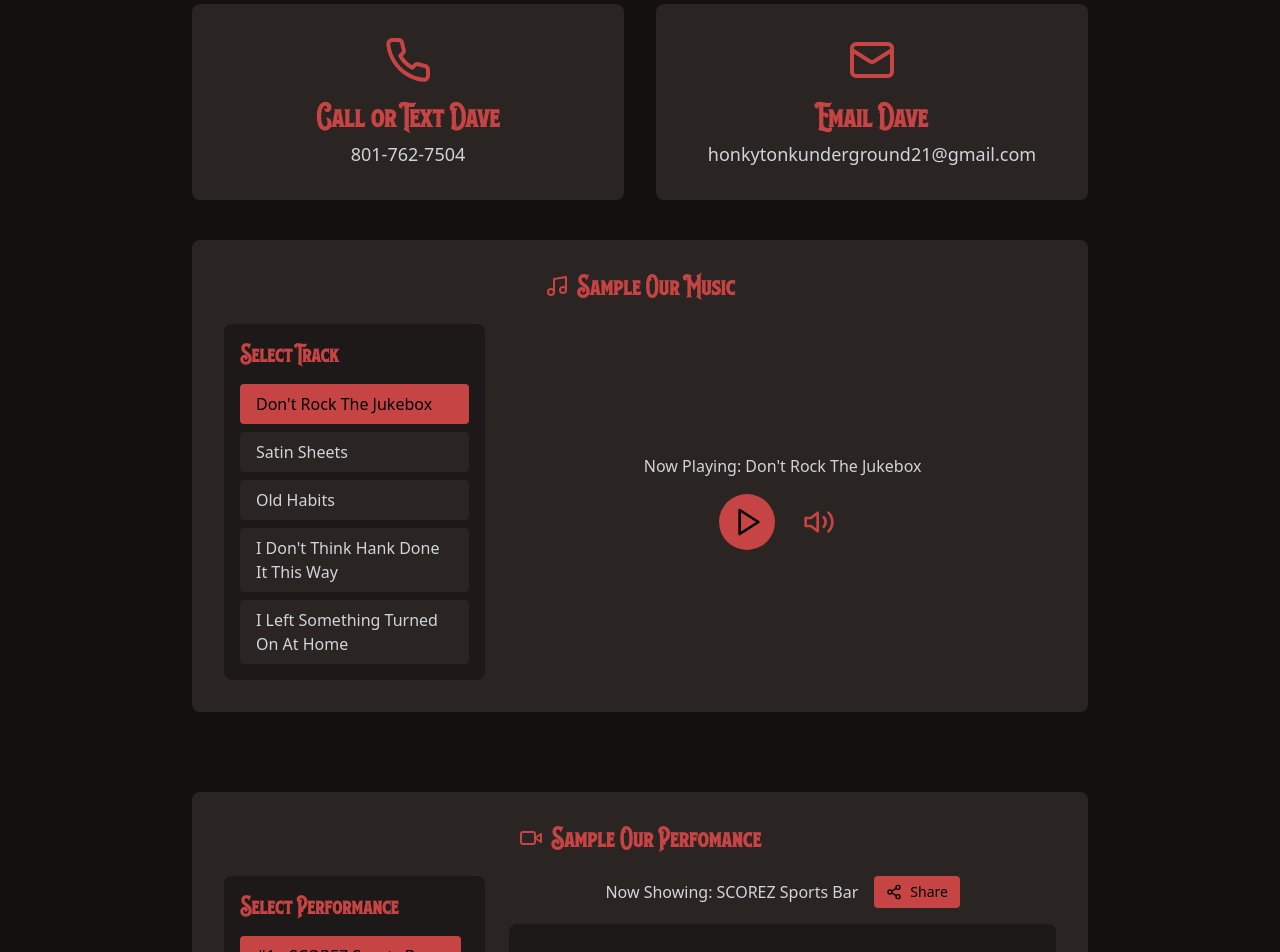
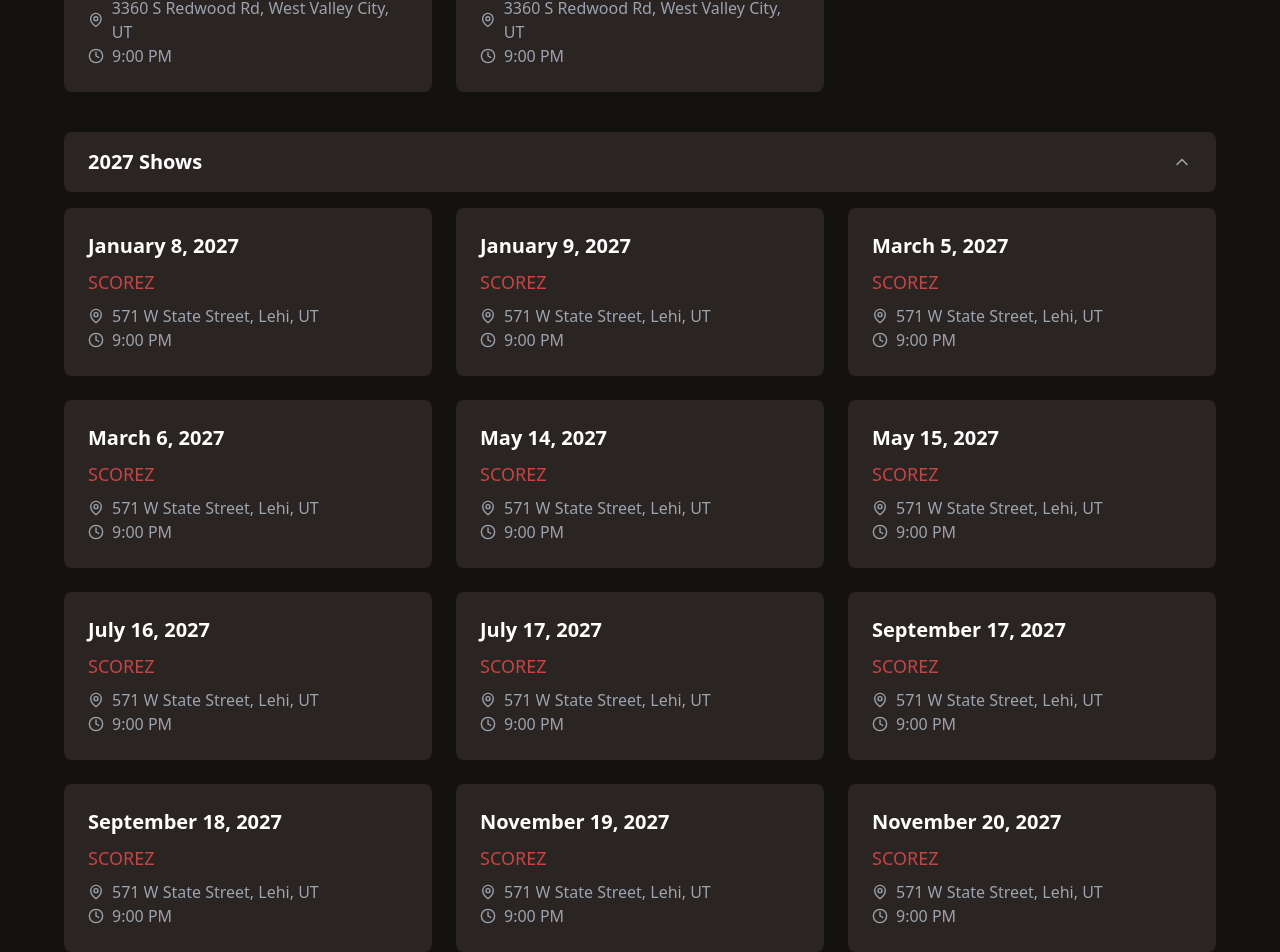
Before and after one commit to Honkytonkunderground/Honky-Tonk-Underground, a React (Vite) app: page / in a window 1280 px wide. Shown: the part 1832-2784 px from the top of the page. Built offline with nearby package versions, Linux system fonts and the light colour scheme; grey boxes are pictures that could not be loaded.

Commit message:
Updated shows and added a way to see the new year!

```diff
--- a/src/components/Shows.tsx
+++ b/src/components/Shows.tsx
@@ -18,7 +18,7 @@ interface Show {
 const shows: Show[] = [
   {
     date: 'April 25, 2025',
-    venue: "The Westerner",
+    venue: 'The Westerner',
     location: '3360 S Redwood Rd, West Valley City, UT',
     time: '9:00 PM',
     url: 'https://westernerslc.com/event/live-music-honky-tonk-underground/',
@@ -28,7 +28,7 @@ const shows: Show[] = [
   },
   {
     date: 'April 26, 2025',
-    venue: "The Westerner",
+    venue: 'The Westerner',
     location: '3360 S Redwood Rd, West Valley City, UT',
     time: '9:00 PM',
     url: 'https://westernerslc.com/event/live-music-honky-tonk-underground/',
@@ -38,7 +38,7 @@ const shows: Show[] = [
   },
   {
     date: 'September 5, 2025',
-    venue: "The Westerner",
+    venue: 'The Westerner',
     location: '3360 S Redwood Rd, West Valley City, UT',
     time: '9:00 PM',
     url: 'https://westernerslc.com/events',
@@ -48,7 +48,7 @@ const shows: Show[] = [
   },
   {
     date: 'September 6, 2025',
-    venue: "The Westerner",
+    venue: 'The Westerner',
     location: '3360 S Redwood Rd, West Valley City, UT',
     time: '9:00 PM',
     url: 'https://westernerslc.com/events',
@@ -58,7 +58,7 @@ const shows: Show[] = [
   },
   {
     date: 'October 10, 2025',
-    venue: "SCOREZ",
+    venue: 'SCOREZ',
     location: '571 W State Street, Lehi, UT',
     time: '9:00 PM',
     url: 'https://www.scorez-sports-bar.com/',
@@ -68,7 +68,7 @@ const shows: Show[] = [
   },
   {
     date: 'February 20, 2026',
-    venue: "The Westerner",
+    venue: 'The Westerner',
     location: '3360 S Redwood Rd, West Valley City, UT',
     time: '9:00 PM',
     url: 'https://westernerslc.com/events',
@@ -78,7 +78,7 @@ const shows: Show[] = [
   },
   {
     date: 'February 21, 2026',
-    venue: "The Westerner",
+    venue: 'The Westerner',
     location: '3360 S Redwood Rd, West Valley City, UT',
     time: '9:00 PM',
     url: 'https://westernerslc.com/events',
@@ -88,7 +88,7 @@ const shows: Show[] = [
   },
   {
     date: 'February 27, 2026',
-    venue: "SCOREZ",
+    venue: 'SCOREZ',
     location: '571 W State Street, Lehi, UT',
     time: '9:00 PM',
     url: 'https://www.scorez-sports-bar.com/',
@@ -98,7 +98,7 @@ const shows: Show[] = [
   },
   {
     date: 'April 11, 2026',
-    venue: "The Engine Room and Pub",
+    venue: 'The Engine Room and Pub',
     location: '1388 S 300 W #400 SLC, UT',
     time: '9:00 PM',
     url: 'https://www.engineroompub.com/',
@@ -108,7 +108,7 @@ const shows: Show[] = [
   },
   {
     date: 'May 2, 2026',
-    venue: "SCOREZ",
+    venue: 'SCOREZ',
     location: '571 W State Street, Lehi, UT',
     time: '9:00 PM',
     url: 'https://www.scorez-sports-bar.com/',
@@ -118,7 +118,7 @@ const shows: Show[] = [
   },
   {
     date: 'May 15, 2026',
-    venue: "The Westerner",
+    venue: 'The Westerner',
     location: '3360 S Redwood Rd, West Valley City, UT',
     time: '9:00 PM',
     url: 'https://westernerslc.com/events',
@@ -128,7 +128,7 @@ const shows: Show[] = [
   },
   {
     date: 'May 16, 2026',
-    venue: "The Westerner",
+    venue: 'The Westerner',
     location: '3360 S Redwood Rd, West Valley City, UT',
     time: '9:00 PM',
     url: 'https://westernerslc.com/events',
@@ -138,7 +138,7 @@ const shows: Show[] = [
   },
   {
     date: 'July 17, 2026',
-    venue: "The Engine Room and Pub",
+    venue: 'The Engine Room and Pub',
     location: '1388 S 300 W #400 SLC, UT',
     time: '9:00 PM',
     url: 'https://www.engineroompub.com/',
@@ -148,7 +148,7 @@ const shows: Show[] = [
   },
   {
     date: 'August 14, 2026',
-    venue: "SCOREZ",
+    venue: 'SCOREZ',
     location: '571 W State Street, Lehi, UT',
     time: '9:00 PM',
     url: 'https://www.scorez-sports-bar.com/',
@@ -158,7 +158,7 @@ const shows: Show[] = [
   },
   {
     date: 'August 15, 2026',
-    venue: "SCOREZ",
+    venue: 'SCOREZ',
     location: '571 W State Street, Lehi, UT',
     time: '9:00 PM',
     url: 'https://www.scorez-sports-bar.com/',
@@ -168,7 +168,7 @@ const shows: Show[] = [
   },
   {
     date: 'September 17, 2026',
-    venue: "Bonneville Salt Dome",
+    venue: 'Bonneville Salt Dome',
     location: 'Bonneville Salt Dome, 850 N Bonneville Blvd, Salt Lake City, UT 84103',
     time: '7:00 PM',
     url: 'https://www.slc.gov/events/2026/04/02/dancing-under-the-stars/',
@@ -178,7 +178,7 @@ const shows: Show[] = [
   },
   {
     date: 'October 17, 2026',
-    venue: "The Engine Room and Pub",
+    venue: 'The Engine Room and Pub',
     location: '1388 S 300 W #400 SLC, UT',
     time: '9:00 PM',
     url: 'https://www.engineroompub.com/',
@@ -188,7 +188,7 @@ const shows: Show[] = [
   },
   {
     date: 'November 20, 2026',
-    venue: "The Westerner",
+    venue: 'The Westerner',
     location: '3360 S Redwood Rd, West Valley City, UT',
     time: '9:00 PM',
     url: 'https://westernerslc.com/events',
@@ -198,10 +198,132 @@ const shows: Show[] = [
   },
   {
     date: 'November 21, 2026',
-    venue: "The Westerner",
+    venue: 'The Westerner',
     location: '3360 S Redwood Rd, West Valley City, UT',
     time: '9:00 PM',
     url: 'https://westernerslc.com/events',
+    pastShowUrl: '',
+    pastShowVideo: '',
+    pastShowPicture: `${Dave}`
+  },
+
+  // 2027 SHOWS
+  {
+    date: 'January 8, 2027',
+    venue: 'SCOREZ',
+    location: '571 W State Street, Lehi, UT',
+    time: '9:00 PM',
+    url: 'https://www.scorez-sports-bar.com/',
+    pastShowUrl: '',
+    pastShowVideo: '',
+    pastShowPicture: `${Dave}`
+  },
+  {
+    date: 'January 9, 2027',
+    venue: 'SCOREZ',
+    location: '571 W State Street, Lehi, UT',
+    time: '9:00 PM',
+    url: 'https://www.scorez-sports-bar.com/',
+    pastShowUrl: '',
+    pastShowVideo: '',
+    pastShowPicture: `${Dave}`
+  },
+  {
+    date: 'March 5, 2027',
+    venue: 'SCOREZ',
+    location: '571 W State Street, Lehi, UT',
+    time: '9:00 PM',
+    url: 'https://www.scorez-sports-bar.com/',
+    pastShowUrl: '',
+    pastShowVideo: '',
+    pastShowPicture: `${Dave}`
+  },
+  {
+    date: 'March 6, 2027',
+    venue: 'SCOREZ',
+    location: '571 W State Street, Lehi, UT',
+    time: '9:00 PM',
+    url: 'https://www.scorez-sports-bar.com/',
+    pastShowUrl: '',
+    pastShowVideo: '',
+    pastShowPicture: `${Dave}`
+  },
+  {
+    date: 'May 14, 2027',
+    venue: 'SCOREZ',
+    location: '571 W State Street, Lehi, UT',
+    time: '9:00 PM',
+    url: 'https://www.scorez-sports-bar.com/',
+    pastShowUrl: '',
+    pastShowVideo: '',
+    pastShowPicture: `${Dave}`
+  },
+  {
+    date: 'May 15, 2027',
+    venue: 'SCOREZ',
+    location: '571 W State Street, Lehi, UT',
+    time: '9:00 PM',
+    url: 'https://www.scorez-sports-bar.com/',
+    pastShowUrl: '',
+    pastShowVideo: '',
+    pastShowPicture: `${Dave}`
+  },
+  {
+    date: 'July 16, 2027',
+    venue: 'SCOREZ',
+    location: '571 W State Street, Lehi, UT',
+    time: '9:00 PM',
+    url: 'https://www.scorez-sports-bar.com/',
+    pastShowUrl: '',
+    pastShowVideo: '',
+    pastShowPicture: `${Dave}`
+  },
+  {
+    date: 'July 17, 2027',
+    venue: 'SCOREZ',
+    location: '571 W State Street, Lehi, UT',
+    time: '9:00 PM',
+    url: 'https://www.scorez-sports-bar.com/',
+    pastShowUrl: '',
+    pastShowVideo: '',
+    pastShowPicture: `${Dave}`
+  },
+  {
+    date: 'September 17, 2027',
+    venue: 'SCOREZ',
+    location: '571 W State Street, Lehi, UT',
+    time: '9:00 PM',
+    url: 'https://www.scorez-sports-bar.com/',
+    pastShowUrl: '',
+    pastShowVideo: '',
+    pastShowPicture: `${Dave}`
+  },
+  {
+    date: 'September 18, 2027',
+    venue: 'SCOREZ',
+    location: '571 W State Street, Lehi, UT',
+    time: '9:00 PM',
+    url: 'https://www.scorez-sports-bar.com/',
+    pastShowUrl: '',
+    pastShowVideo: '',
+    pastShowPicture: `${Dave}`
+  },
+  {
+    date: 'November 19, 2027',
+    venue: 'SCOREZ',
+    location: '571 W State Street, Lehi, UT',
+    time: '9:00 PM',
+    url: 'https://www.scorez-sports-bar.com/',
+    pastShowUrl: '',
+    pastShowVideo: '',
+    pastShowPicture: `${Dave}`
+  },
+  {
+    date: 'November 20, 2027',
+    venue: 'SCOREZ',
+    location: '571 W State Street, Lehi, UT',
+    time: '9:00 PM',
+    url: 'https://www.scorez-sports-bar.com/',
     pastShowUrl: '',
     pastShowVideo: '',
     pastShowPicture: `${Dave}`
@@ -210,23 +332,41 @@ const shows: Show[] = [
 
 export function Shows(): JSX.Element {
   const [show2025, setShow2025] = useState(false);
+  const [show2027, setShow2027] = useState(true);
 
   const isPastShow = (showDate: string): boolean => {
     const today = new Date();
     today.setHours(0, 0, 0, 0);
-    return new Date(showDate) < today;
+
+    const date = new Date(showDate);
+    date.setHours(0, 0, 0, 0);
+
+    return date < today;
   };
 
   const getLink = (show: Show): string =>
-    isPastShow(show.date) && show.pastShowUrl ? show.pastShowUrl : show.url;
+    isPastShow(show.date) && show.pastShowUrl
+      ? show.pastShowUrl
+      : show.url;
 
-  const shows2025 = shows.filter(s => new Date(s.date).getFullYear() === 2025);
-  const shows2026 = shows.filter(s => new Date(s.date).getFullYear() === 2026);
+  const shows2025 = shows.filter(
+    s => new Date(s.date).getFullYear() === 2025
+  );
 
-  const cardClass = "relative overflow-hidden bg-[#2a2422] p-6 rounded-lg hover:bg-[#332e2b] transition-colors group cursor-pointer";
+  const shows2026 = shows.filter(
+    s => new Date(s.date).getFullYear() === 2026
+  );
+
+  const shows2027 = shows.filter(
+    s => new Date(s.date).getFullYear() === 2027
+  );
+
+  const cardClass =
+    'relative overflow-hidden bg-[#2a2422] p-6 rounded-lg hover:bg-[#332e2b] transition-colors group cursor-pointer';
 
   const renderCard = (show: Show, index: number) => {
     const past = isPastShow(show.date);
+
     return (
       <div
         key={index}
@@ -254,31 +394,40 @@ export function Shows(): JSX.Element {
             )}
           </div>
         )}
+
         {past && (
           <div className="absolute -right-16 top-8 transform rotate-45 bg-red-500 text-white py-1 w-64 text-center font-bold z-10">
             Y'all Missed it!
           </div>
         )}
+
         <div className="flex items-start gap-4 relative z-10">
           <div className="flex-1">
-            <p className={`font-bold text-xl mb-2 ${past ? 'text-gray-300' : 'text-white'}`}>
+            <p
+              className={`font-bold text-xl mb-2 ${
+                past ? 'text-gray-300' : 'text-white'
+              }`}
+            >
               {show.date}
             </p>
-            <p className={`text-lg ${past ? 'text-gray-400' : 'text-[#c64444]'}`}>
+
+            <p
+              className={`text-lg ${
+                past ? 'text-gray-400' : 'text-[#c64444]'
+              }`}
+            >
               {show.venue}
             </p>
-            {!past && (
-              <>
+
             <div className="flex items-center gap-2 text-gray-400 mt-2">
               <MapPin className="w-4 h-4" />
               <span>{show.location}</span>
             </div>
+
             <div className="flex items-center gap-2 text-gray-400">
               <Clock className="w-4 h-4" />
               <span>{show.time}</span>
             </div>
-              </>
-            )}
           </div>
         </div>
       </div>
@@ -288,11 +437,13 @@ export function Shows(): JSX.Element {
   return (
     <section className="py-20 px-4 md:px-8 bg-black/30">
       <div className="max-w-6xl mx-auto">
+
         <h2 className="text-4xl font-bold mb-12 text-center flex items-center justify-center gap-2">
           Upcoming Shows
           <Calendar className="w-8 h-8" />
         </h2>
 
+        {/* 2025 */}
         <div className="mb-10">
           <button
             onClick={() => setShow2025(prev => !prev)}
@@ -301,21 +452,60 @@ export function Shows(): JSX.Element {
             <span className="text-xl font-bold text-gray-400 group-hover:text-gray-200 transition-colors">
               2025 Shows
             </span>
+
             {show2025 ? (
               <ChevronUp className="w-5 h-5 text-gray-400 group-hover:text-gray-200 transition-colors" />
             ) : (
               <ChevronDown className="w-5 h-5 text-gray-400 group-hover:text-gray-200 transition-colors" />
             )}
           </button>
+
           {show2025 && (
             <div className="grid md:grid-cols-2 lg:grid-cols-3 gap-6">
-              {shows2025.map((show, index) => renderCard(show, index))}
+              {shows2025.map((show, index) =>
+                renderCard(show, index)
+              )}
             </div>
           )}
         </div>
 
+        {/* 2026 */}
+        <div className="mb-10">
+          <h3 className="text-2xl font-bold mb-6 text-white">
+            2026 Shows
+          </h3>
+
           <div className="grid md:grid-cols-2 lg:grid-cols-3 gap-6">
-          {shows2026.map((show, index) => renderCard(show, index))}
+            {shows2026.map((show, index) =>
+              renderCard(show, index)
+            )}
+          </div>
+        </div>
+
+        {/* 2027 */}
+        <div className="mb-10">
+          <button
+            onClick={() => setShow2027(prev => !prev)}
+            className="w-full flex items-center justify-between px-6 py-4 bg-[#2a2422] hover:bg-[#332e2b] rounded-lg transition-colors mb-4 group"
+          >
+            <span className="text-xl font-bold text-white group-hover:text-gray-200 transition-colors">
+              2027 Shows
+            </span>
+
+            {show2027 ? (
+              <ChevronUp className="w-5 h-5 text-gray-400 group-hover:text-gray-200 transition-colors" />
+            ) : (
+              <ChevronDown className="w-5 h-5 text-gray-400 group-hover:text-gray-200 transition-colors" />
+            )}
+          </button>
+
+          {show2027 && (
+            <div className="grid md:grid-cols-2 lg:grid-cols-3 gap-6">
+              {shows2027.map((show, index) =>
+                renderCard(show, index)
+              )}
+            </div>
+          )}
         </div>
 
       </div>
```
Lines whose indentation alone changed are shown as unchanged.
